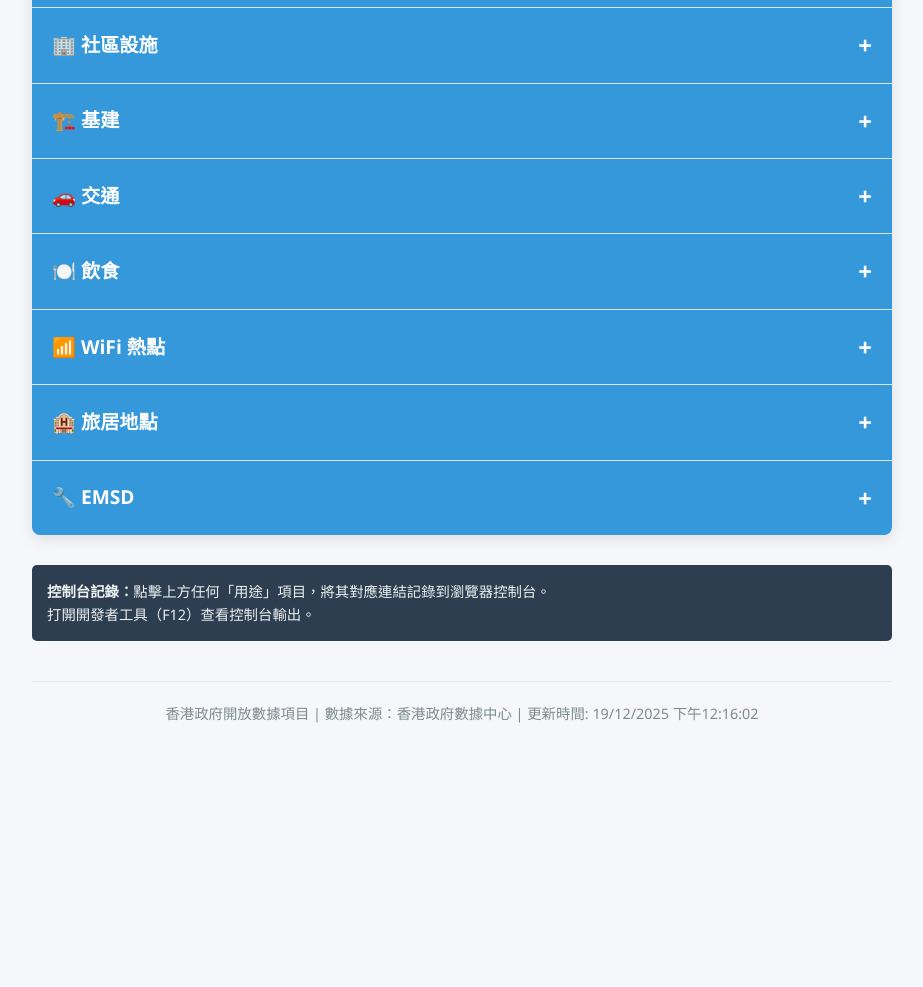
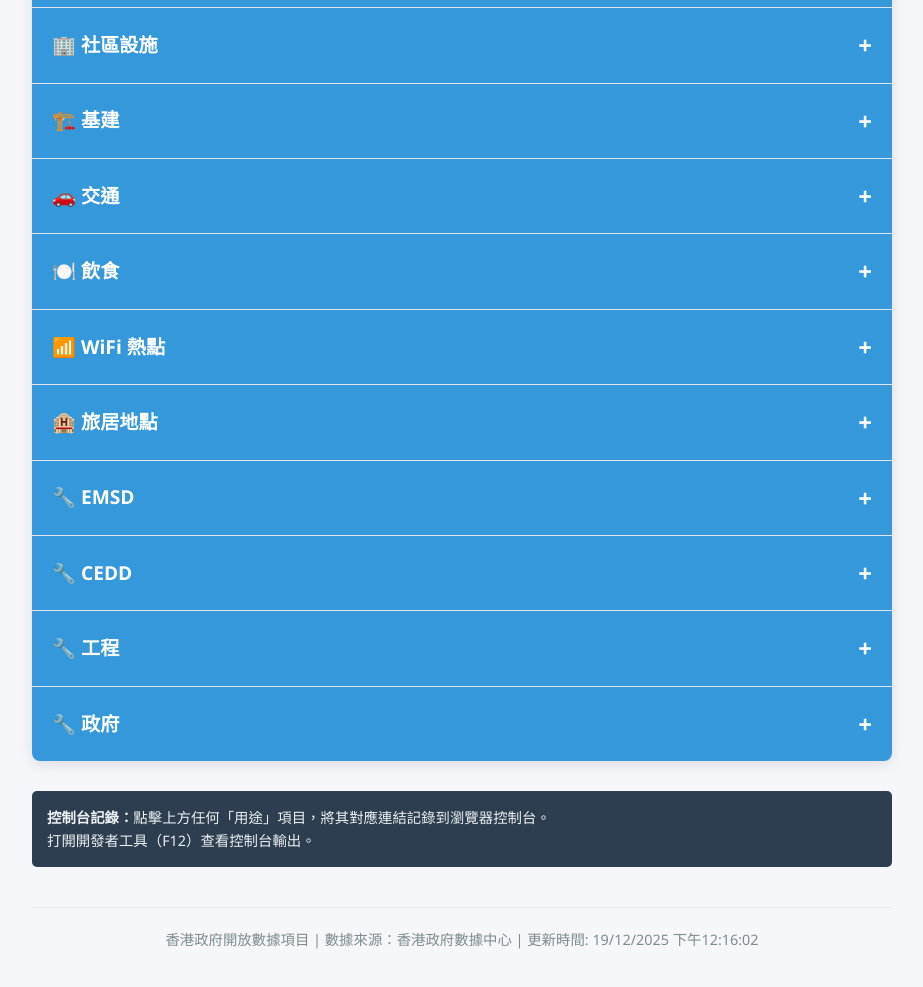
Before and after one commit to Mcchko/hk-gov-opendata-app-menu, a plain HTML site: page index.html in a window 1280 px wide. Shown: the part 713-1700 px from the top of the page, without its empty margins (178-1101 px from the left). Before the commit the page ends 1498 px from the top, so only its background shows below. Drawn offline with Linux system fonts and the light colour scheme.

Commit message:
Add new data entries for CEDD and engineering projects

```diff
--- a/index.html
+++ b/index.html
@@ -216,6 +216,10 @@
             { "類別": "🏨 旅居地點", "用途": "🏨 酒店及賓館", "連結": "https://mcchko.github.io/hk-gov-opendata-app-accommodations/" },
             { "類別": "🔧 EMSD", "用途": "🛗 升降機資料", "連結": "https://mcchko.github.io/hk-gov-opendata-app-lift-licenses/" },
             { "類別": "🔧 EMSD", "用途": "🛗 升降機許可證資料", "連結": "https://mcchko.github.io/hk-gov-opendata-app-lift-permits/" },
+            { "類別": "🔧 CEDD", "用途": "🛗 土木工程拓展署主要工程", "連結": "https://mcchko.github.io/hk-gov-opendata-app-major-projects/" },
+            { "類別": "🔧 工程", "用途": "🛗 興建中的基本工程項目", "連結": "https://mcchko.github.io/hk-gov-opendata-app-archsddata-cpuc/" },
+            { "類別": "🔧 工程", "用途": "🛗 道路工程位置", "連結": "https://mcchko.github.io/hk-gov-opendata-app-roadwork-locations/" },
+            { "類別": "🔧 政府", "用途": "🛗 政府拍賣地段", "連結": "https://mcchko.github.io/hk-gov-opendata-app-government-land-sales/" },
         ];
 
         // Group data by category
```
